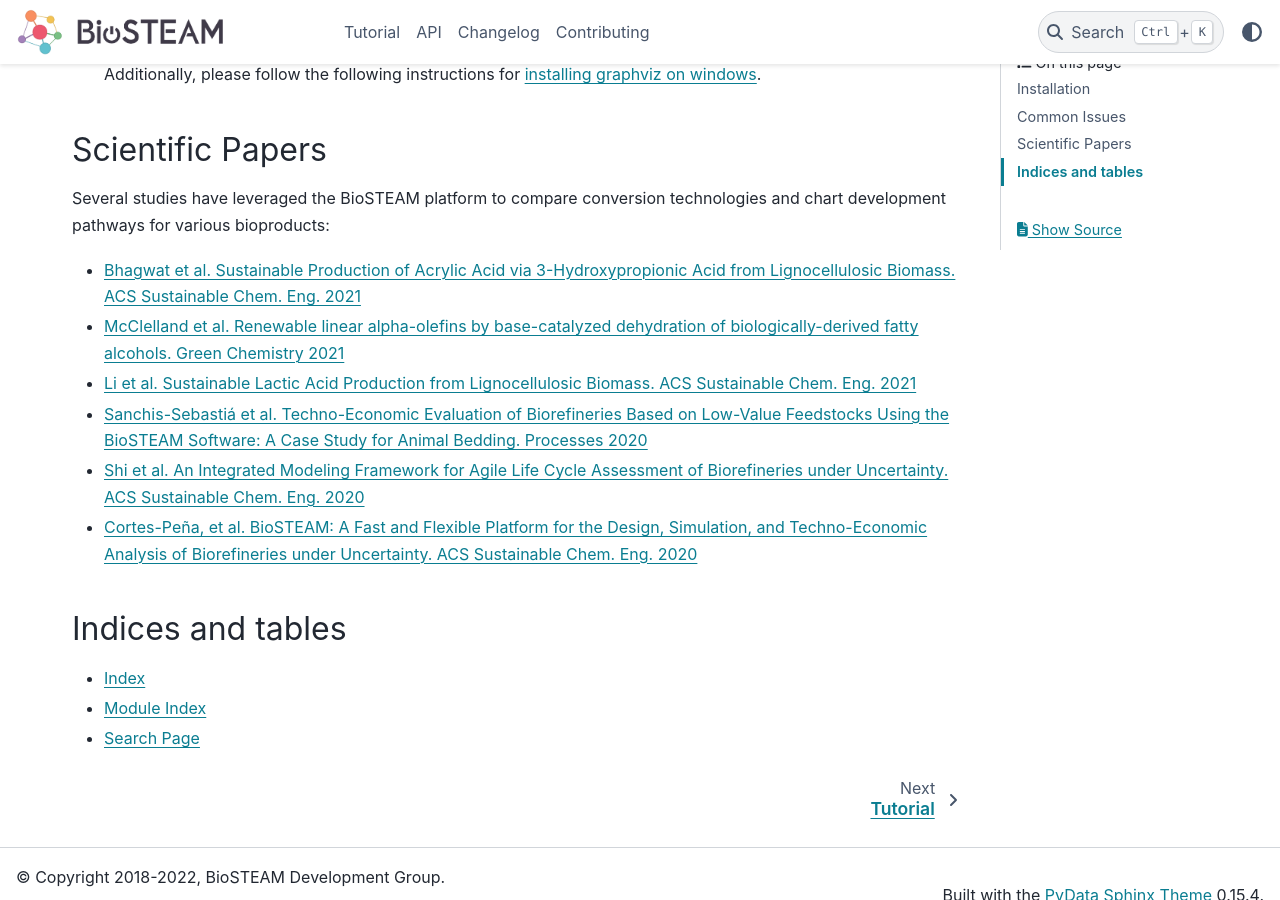
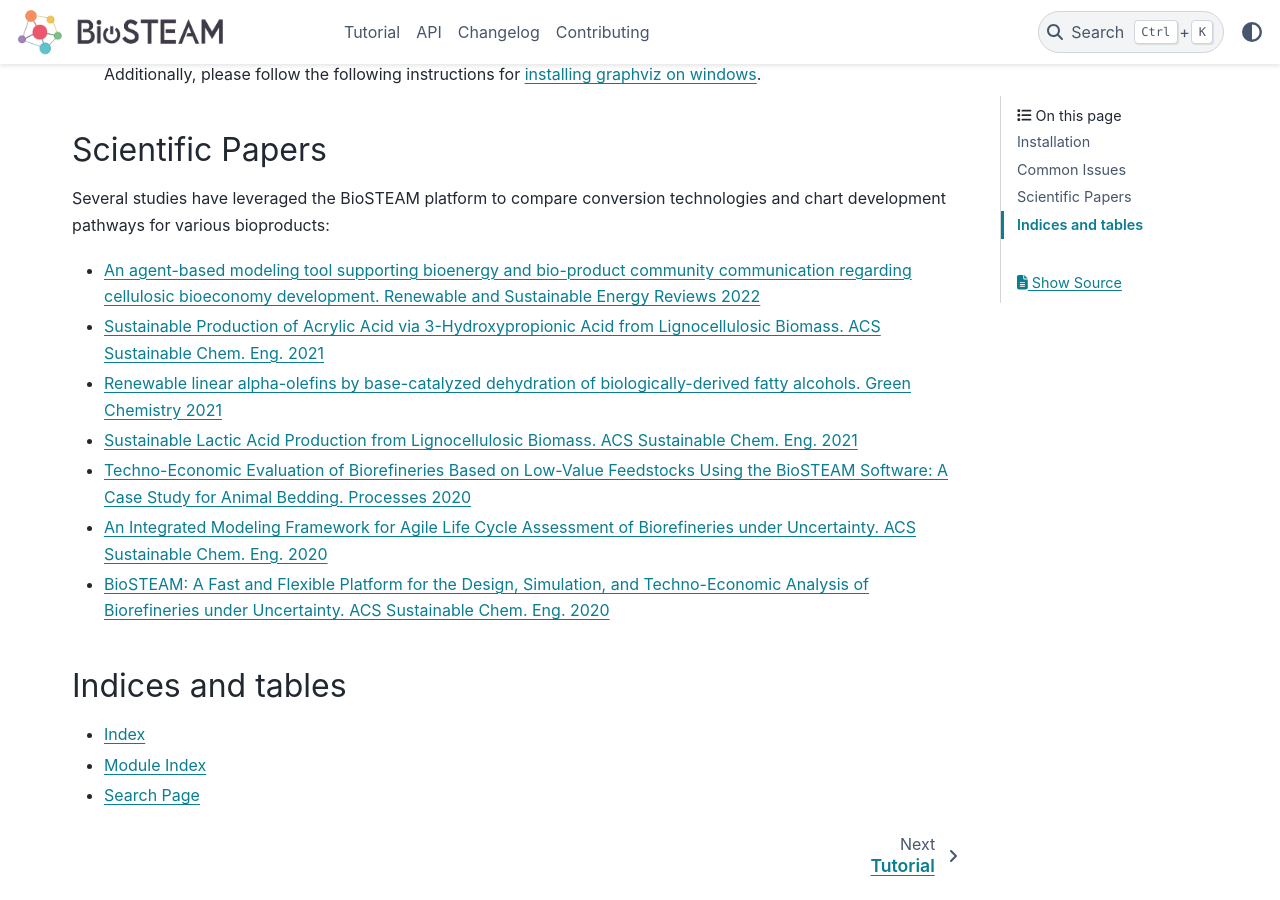
Before and after one commit to BioSTEAMDevelopmentGroup/biosteam, a Sphinx documentation site: the page built from docs/index.txt, in a window 1280 px wide and 900 px high, scrolled down 1417 px. Built offline with Sphinx 7.4.7 and the PyData theme 0.15.4, drawn with Linux system fonts in a browser that asks for light colours; formulas are drawn with MathJax 3; pages that are not in the unit, such as notebooks, are missing from menus.

Commit message:
add new publication to list

```diff
--- a/docs/index.txt
+++ b/docs/index.txt
@@ -119,17 +119,19 @@
 Several studies have leveraged the BioSTEAM platform to compare conversion
 technologies and chart development pathways for various bioproducts:
 
-* `Bhagwat et al. Sustainable Production of Acrylic Acid via 3-Hydroxypropionic Acid from Lignocellulosic Biomass. ACS Sustainable Chem. Eng. 2021 <https://doi.org/10.1021/acssuschemeng.1c05441>`_
+* `An agent-based modeling tool supporting bioenergy and bio-product community communication regarding cellulosic bioeconomy development. Renewable and Sustainable Energy Reviews 2022 <https://doi.org/10.1016/j.rser.2022.112745>`_
 
-* `McClelland et al. Renewable linear alpha-olefins by base-catalyzed dehydration of biologically-derived fatty alcohols. Green Chemistry 2021 <https://doi.org/10.1039/D1GC00243K>`_
+* `Sustainable Production of Acrylic Acid via 3-Hydroxypropionic Acid from Lignocellulosic Biomass. ACS Sustainable Chem. Eng. 2021 <https://doi.org/10.1021/acssuschemeng.1c05441>`_
 
-* `Li et al. Sustainable Lactic Acid Production from Lignocellulosic Biomass. ACS Sustainable Chem. Eng. 2021 <https://doi.org/10.1021/acssuschemeng.0c08055>`_
+* `Renewable linear alpha-olefins by base-catalyzed dehydration of biologically-derived fatty alcohols. Green Chemistry 2021 <https://doi.org/10.1039/D1GC00243K>`_
 
-* `Sanchis-Sebastiá et al. Techno-Economic Evaluation of Biorefineries Based on Low-Value Feedstocks Using the BioSTEAM Software: A Case Study for Animal Bedding. Processes 2020 <https://doi.org/10.3390/pr8080904>`_
+* `Sustainable Lactic Acid Production from Lignocellulosic Biomass. ACS Sustainable Chem. Eng. 2021 <https://doi.org/10.1021/acssuschemeng.0c08055>`_
 
-* `Shi et al. An Integrated Modeling Framework for Agile Life Cycle Assessment of Biorefineries under Uncertainty. ACS Sustainable Chem. Eng. 2020 <https://doi.org/10.1021/acssuschemeng.0c05998>`_
+* `Techno-Economic Evaluation of Biorefineries Based on Low-Value Feedstocks Using the BioSTEAM Software: A Case Study for Animal Bedding. Processes 2020 <https://doi.org/10.3390/pr8080904>`_
 
-* `Cortes-Peña, et al. BioSTEAM: A Fast and Flexible Platform for the Design, Simulation, and Techno-Economic Analysis of Biorefineries under Uncertainty. ACS Sustainable Chem. Eng. 2020 <https://doi.org/10.1021/acssuschemeng.9b07040>`_
+* `An Integrated Modeling Framework for Agile Life Cycle Assessment of Biorefineries under Uncertainty. ACS Sustainable Chem. Eng. 2020 <https://doi.org/10.1021/acssuschemeng.0c05998>`_
+
+* `BioSTEAM: A Fast and Flexible Platform for the Design, Simulation, and Techno-Economic Analysis of Biorefineries under Uncertainty. ACS Sustainable Chem. Eng. 2020 <https://doi.org/10.1021/acssuschemeng.9b07040>`_
 
 Indices and tables
 ------------------
```
